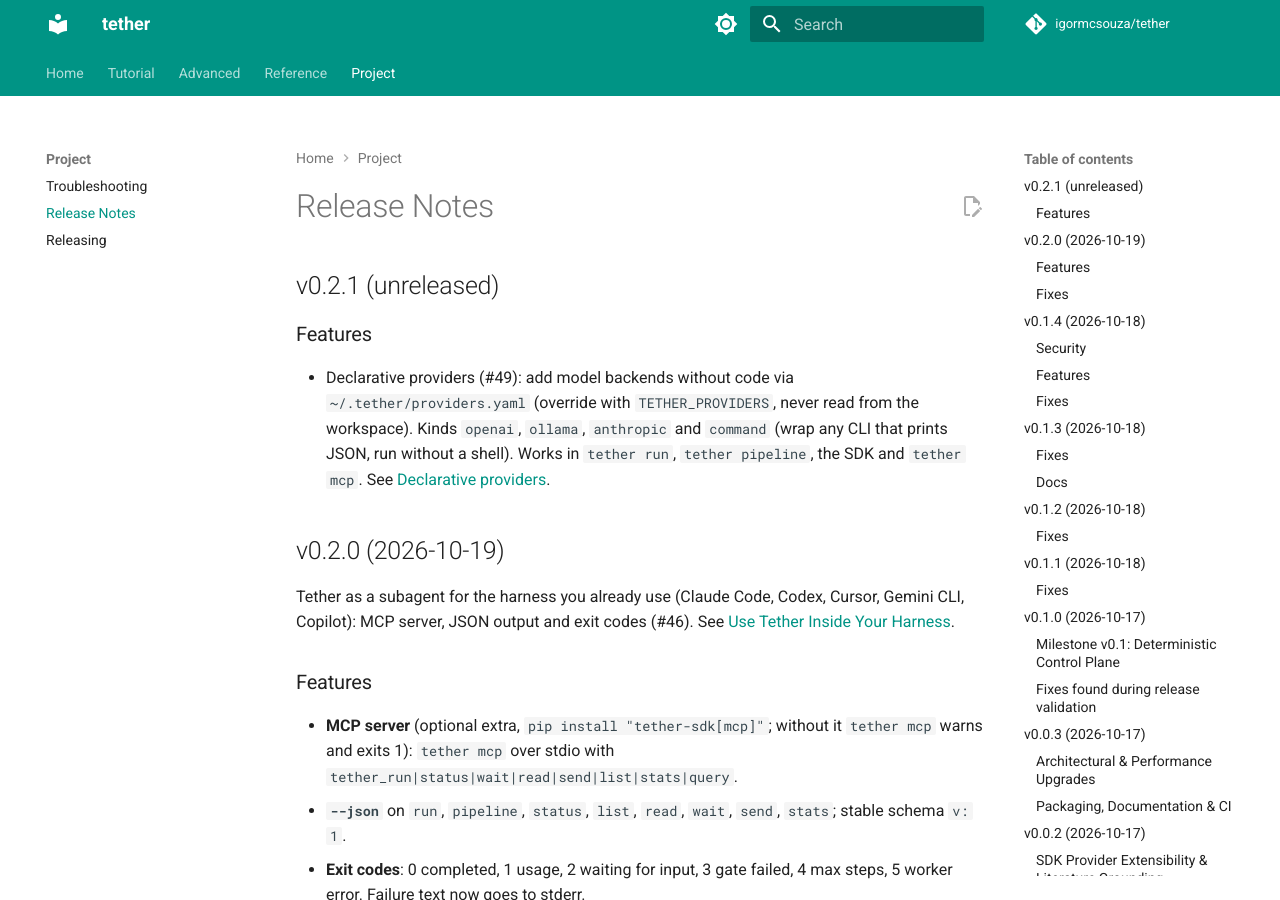
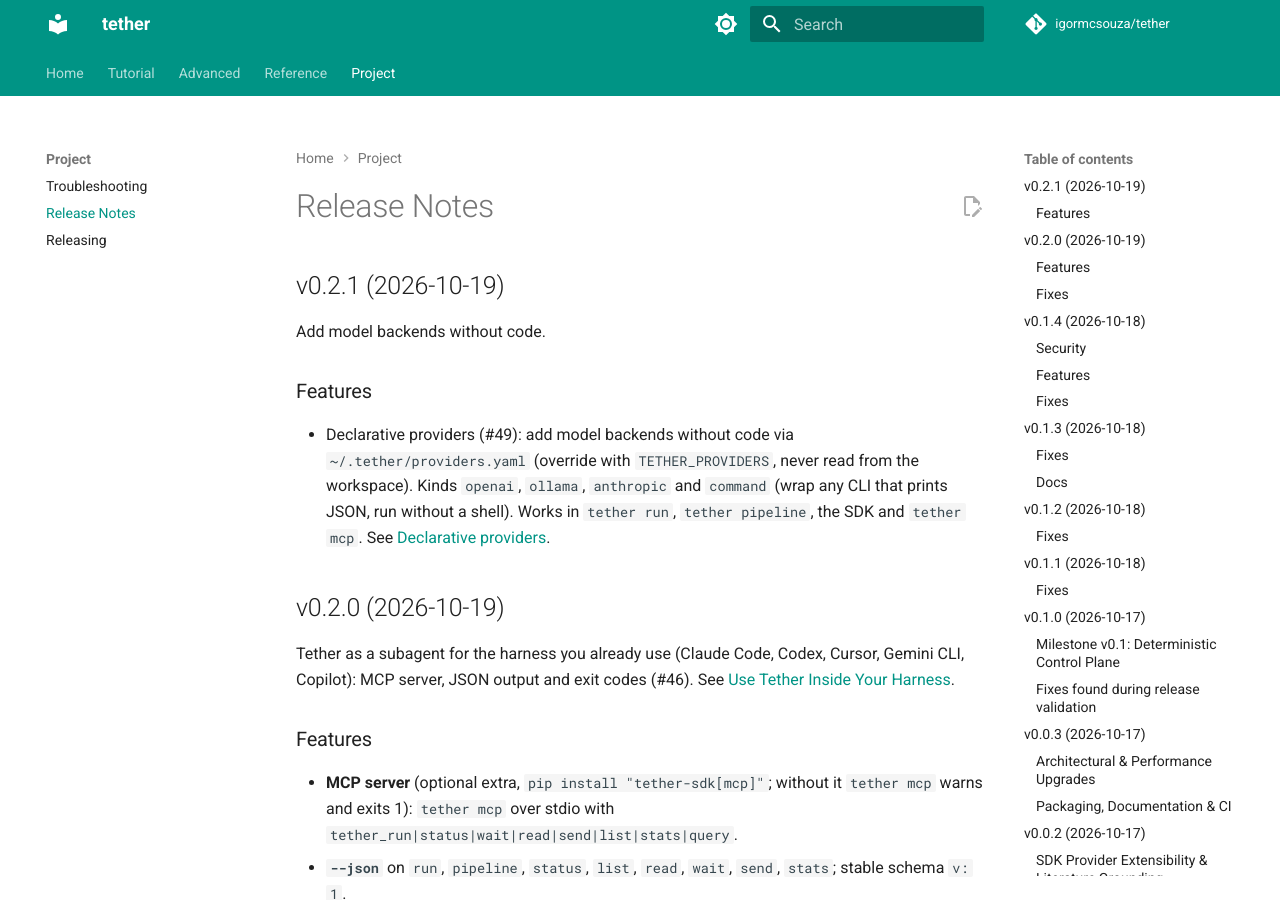
Before and after one commit to igormcsouza/tether, an MkDocs documentation site: the page built from docs/release-notes.md, in a window 1280 px wide and 900 px high. Built offline with MkDocs 1.6.1 and Material for MkDocs 9.7.7, drawn with Linux system fonts in a browser that asks for light colours; comment, search, counter and statistics services are not loaded.

Commit message:
release: v0.2.1 (declarative providers)
Bump __version__ to 0.2.1 and date the release notes.

Co-Authored-By: Claude Sonnet 5.5 <noreply@anthropic.com>

```diff
--- a/docs/release-notes.md
+++ b/docs/release-notes.md
@@ -1,6 +1,8 @@
 # Release Notes
 
-## v0.2.1 (unreleased)
+## v0.2.1 (2026-10-19)
+
+Add model backends without code.
 
 ### Features
 
--- a/tether/__init__.py
+++ b/tether/__init__.py
@@ -30,7 +30,7 @@ from tether.store import (
     ToolOffender,
 )
 
-__version__ = "0.2.0"
+__version__ = "0.2.1"
 
 __all__ = [
     "ActionCall",
```
Also changed, not shown: 1 other file.
